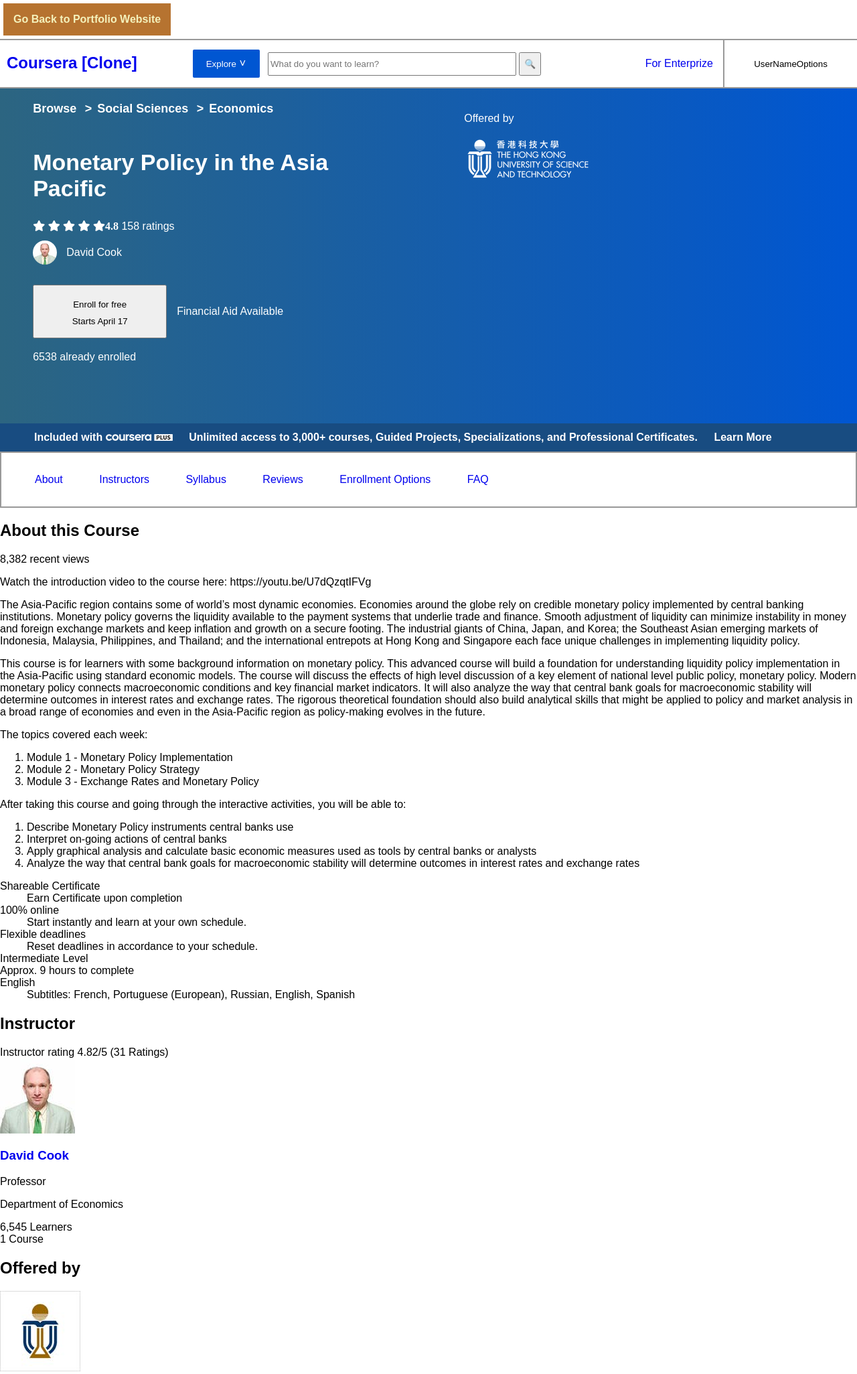
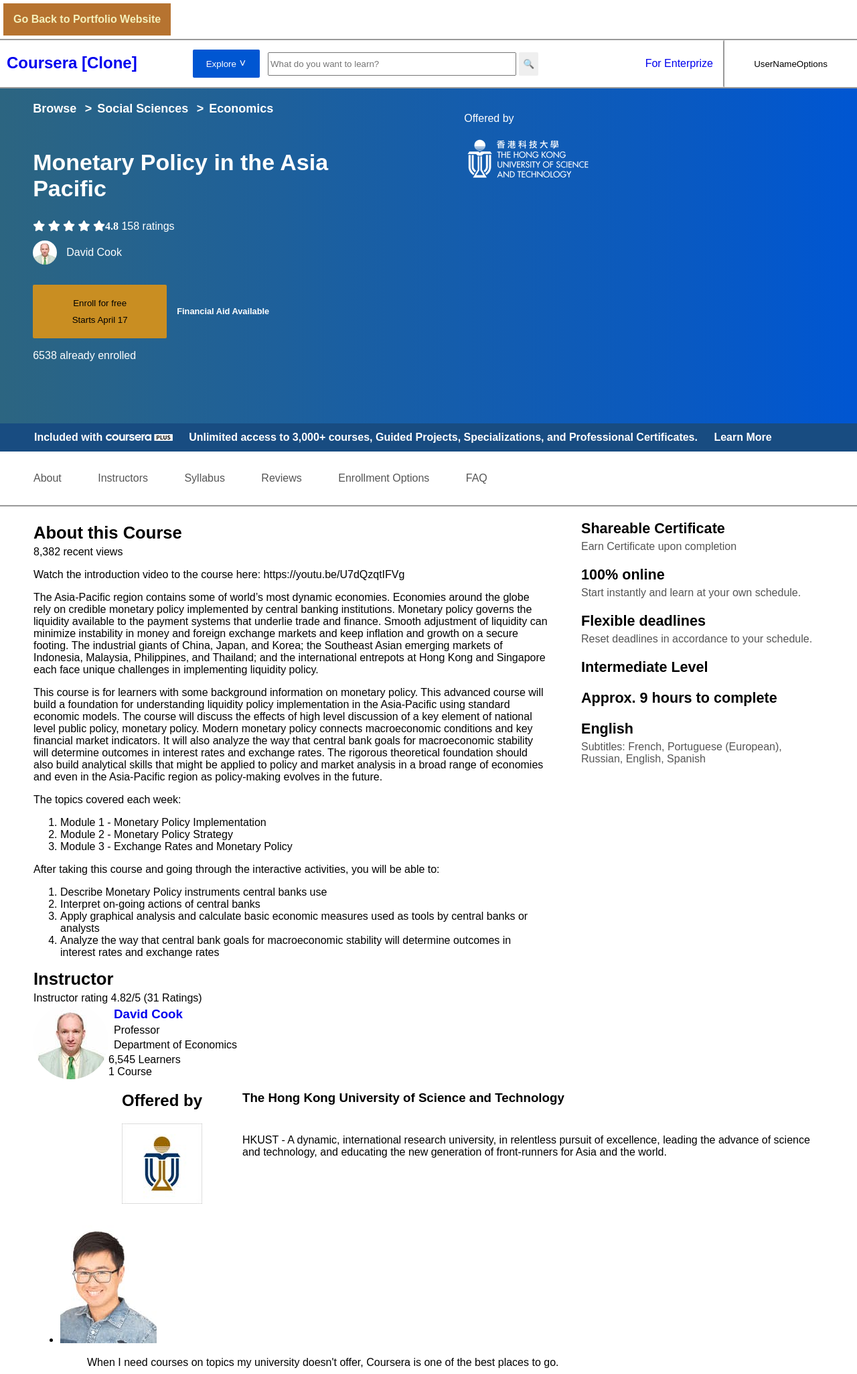
Before and after one commit to debarghano1/debarghano1.github.io, a PHP site: page /monetary-policy-asia-pacific.html in a window 1280 px wide. Shown: the top 2051 px of the page at 67% size. Run offline with PHP 8.4, Linux system fonts and the light colour scheme; some libraries are stand-ins or nearby versions.

Commit message:
Add files via upload

```diff
--- a/css/coursera-styles.css
+++ b/css/coursera-styles.css
@@ -14,6 +14,14 @@
 	background-color:  rgba(182, 115, 48, 1);
 	color: #F4F1BB;
 }
+button{
+	border: none;
+	border-radius: 2px;
+}
+main > section{
+	margin: auto 30px;
+	padding: 0 20px;
+}
 #site-header{
 	margin: 0 auto;
 	padding: 0;
@@ -27,6 +35,8 @@
 	position: sticky;
 	top: -0.1px;
 	z-index: 1;
+	white-space: nowrap;
+	overflow-x: auto;
 }
 #site-header a:first-of-type{
 	grid-column: 1/2;
@@ -42,8 +52,6 @@
 	justify-self: center;
 	background-color: #0056D2;
 	color: #FFF;
-	border: none;
-	border-radius: 2px;
 }
 #site-header > button:first-of-type:after{
 	content: " \02C5";
@@ -97,6 +105,8 @@
 	padding: 20px 1.5%;
 	margin-left: 30px;
 }
+/*Breadcrumb Navigation
+--------------------------------------------*/
 #page-header nav ol{
 	padding: 0;
 	margin: 0 0 50px;
@@ -112,6 +122,8 @@
   color: #FFF;
   content: "\02C3";
 }
+/*Page Header rest of it
+--------------------------------------------*/
 #page-header section h1{
 	font-size: 34px;
 }
@@ -134,12 +146,15 @@
 	height: 80px;
 	width: 200px;
 	float: left;
+	background: #C98E22;
 }
 #page-header section button p{
 	line-height: 25px;
 }
 #page-header section button + p{
-	margin: 30.5px auto 30.5px 215px;
+	margin: 31.5px auto 31.5px 215px;
+	font-size: 80%;
+	font-weight: 700;
 }
 #page-header section button + p + p{
 	clear: both;
@@ -154,6 +169,8 @@
 	margin-right: 30px;
 	float: right;
 }
+/*couresera Plus link bar
+--------------------------------------------*/
 #courseraPlus{
 	display: block;
 	clear: both;
@@ -174,9 +191,16 @@
 	display: inline-block;
 	margin: auto 10px;
 }
+/*Page navigation
+--------------------------------------------*/
 nav[aria-label="Page Sections"]{
 	background: #FFF;
-	border: 2px solid #999;
+	border-bottom: 2px solid #999;
+	position: sticky;
+	top: 0;
+	z-index: 2;
+	white-space: nowrap;
+	overflow-x: auto;
 }
 nav[aria-label="Page Sections"] ul{
 	display:  block;
@@ -188,3 +212,66 @@
 	padding: 15px 30px 15px 0;
 	margin: 0 10px;
 }
+nav[aria-label="Page Sections"] ul a{
+	color: #555;
+}
+nav[aria-label="Page Sections"] ul a:active{
+	font-weight: 700;
+	color: #2C6581;
+}
+/*About the Course
+--------------------------------------------*/
+#about > h2, #instructors > h2{
+	margin: 5px auto;
+	font-size: 160%;
+}
+#about{
+	width: 60%;
+	float: left;
+}
+
+/*Highlights
+--------------------------------------------*/
+#highlights{
+	margin-left: 65%;
+}
+#highlights dt{
+	font-weight: 700;
+	font-size: 135%;
+	margin: 20px auto 5px;
+}
+#highlights dd{
+	color: #555;
+	margin: 5px auto 20px;
+}
+/*Instructors
+--------------------------------------------*/
+#instructors{
+	clear: both;
+}
+#instructors img{
+	border-radius: 50%;
+	float: left;
+}
+#instructors p, #instructors h3{
+	margin: 4px auto 4px 120px;
+}
+/*Offered By
+--------------------------------------------*/
+#offeredBy{
+	display: grid;
+	grid-template-rows: auto auto;
+	grid-template-columns: 180px auto;
+}
+#offeredBy img{
+	grid-column: 1/2;
+	grid-row-start: 2;
+}
+#offeredBy > section{
+	grid-column-start: 2;
+	grid-row-start: 2;
+	align-self: center;
+}
+#offeredBy section h3{
+	font-size: 1.5em;
+}
--- a/css/first-webpage-styles.css
+++ b/css/first-webpage-styles.css
@@ -56,6 +56,7 @@
 	background: linear-gradient(#ACF7C1 40%, #5FB7BF 100%);
 	display: grid;
 	grid-template-columns: 20% auto;
+	margin: 5px 0;
 	/*overflow: hidden;*/
 }
 footer.secondary img{
```
Also changed, not shown: css/resume-styles.css (+21 -24 lines).
